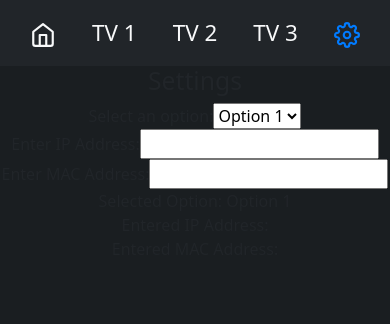
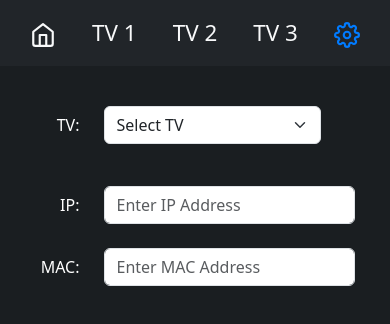
Before and after one commit to durkinm2/samsung-react-remote, a React (Create React App) app: page /settings in a window 390 px wide. Shown: the top 324 px of the page. Built offline with nearby package versions, Linux system fonts and the light colour scheme.

Commit message:
changed settings & made responsive

```diff
--- a/src/MainApp.js
+++ b/src/MainApp.js
@@ -3,7 +3,7 @@ import Home from './components/Home/Home';
 import { BrowserRouter as Router, Route, Routes } from 'react-router-dom';
 import NavBar from './components/Navbar/Navbar';
 import TV from './components/Tv/Tv';
-import Settings from './components/Settings';
+import Settings from './components/Settings/Settings';
 function MainApp() {
 
     return (
--- a/src/components/Settings.js
+++ /dev/null
@@ -1,53 +0,0 @@
-import React, { useState } from 'react';
-
-const Settings = () => {
-    const [selectedOption, setSelectedOption] = useState('Option 1');
-    const [ipAddress, setIpAddress] = useState('');
-    const [macAddress, setMacAddress] = useState('');
-
-    const handleOptionChange = (event) => {
-        setSelectedOption(event.target.value);
-    };
-
-    const handleIpChange = (event) => {
-        setIpAddress(event.target.value);
-    };
-
-    const handleMacChange = (event) => {
-        setMacAddress(event.target.value);
-    };
-
-    return (
-        <div>
-            <h2>Settings</h2>
-            <label>
-                Select an option:
-                <select value={selectedOption} onChange={handleOptionChange}>
-                    <option value="Option 1">Option 1</option>
-                    <option value="Option 2">Option 2</option>
-                    <option value="Option 3">Option 3</option>
-                </select>
-            </label>
-            <br />
-            <label>
-                Enter IP Address:
-                <input type="text" value={ipAddress} onChange={handleIpChange} />
-            </label>
-            <br />
-            <label>
-                Enter MAC Address:
-                <input type="text" value={macAddress} onChange={handleMacChange} />
-            </label>
-            <br />
-            <p>
-                Selected Option: {selectedOption}
-                <br />
-                Entered IP Address: {ipAddress}
-                <br />
-                Entered MAC Address: {macAddress}
-            </p>
-        </div>
-    );
-};
-
-export default Settings;
--- /dev/null
+++ b/src/components/Settings/Settings.css
@@ -0,0 +1,24 @@
+.label-col {
+    text-align: end;
+}
+
+.control-col {
+    /*flex: 1;*/
+}
+
+.row-first {
+    margin-bottom: 18px;
+}
+
+.settings {
+    margin-top: 40px;
+}
+
+.settings-text-white {
+    color: #fff;
+}
+
+@media (max-width: 767px) {
+    .settings {
+    }
+}
--- /dev/null
+++ b/src/components/Settings/Settings.js
@@ -0,0 +1,82 @@
+import React, { useState } from 'react';
+import Col from 'react-bootstrap/Col';
+import Form from 'react-bootstrap/Form';
+import Row from 'react-bootstrap/Row';
+import Button from 'react-bootstrap/Button';
+
+import './Settings.css';
+import {InputGroup} from "react-bootstrap";
+
+const Settings = () => {
+    const [selectedOption, setSelectedOption] = useState('Option 1');
+    const [ipAddress, setIpAddress] = useState('');
+    const [macAddress, setMacAddress] = useState('');
+
+    const handleOptionChange = (event) => {
+        setSelectedOption(event.target.value);
+    };
+
+    const handleIpChange = (event) => {
+        setIpAddress(event.target.value);
+    };
+
+    const handleMacChange = (event) => {
+        setMacAddress(event.target.value);
+    };
+
+    return (
+        <div className="settings settings-text-white d-grid gap-4">
+
+            <Row className="row-first">
+                <Col xs={3} className="label-col">
+                    <Col >
+                        <Form.Label column >
+                            TV:
+                        </Form.Label>
+                    </Col>
+                </Col>
+                <Col xs={7} className="control-col">
+                    <Col>
+                        <Form.Select aria-label="Select TV">
+                            <option>Select TV</option>
+                            <option value="1">One</option>
+                            <option value="2">Two</option>
+                            <option value="3">Three</option>
+                        </Form.Select>                    </Col>
+                </Col>
+            </Row>
+
+            <Row>
+                <Col xs={3} className="label-col">
+                        <Col >
+                            <Form.Label column >
+                                IP:
+                            </Form.Label>
+                        </Col>
+                </Col>
+                <Col xs={8} className="control-col">
+                        <Col>
+                            <Form.Control type="text" placeholder="Enter IP Address" />
+                        </Col>
+                </Col>
+            </Row>
+            <Row>
+                <Col xs={3} className="label-col">
+                    <Col>
+                        <Form.Label column >
+                            MAC:
+                        </Form.Label>
+                    </Col>
+                </Col>
+                <Col xs={8} className="control-col">
+                    <Col >
+                        <Form.Control type="text" placeholder="Enter MAC Address" />
+                    </Col>
+                </Col>
+            </Row>
+
+        </div>
+    );
+};
+
+export default Settings;
```
